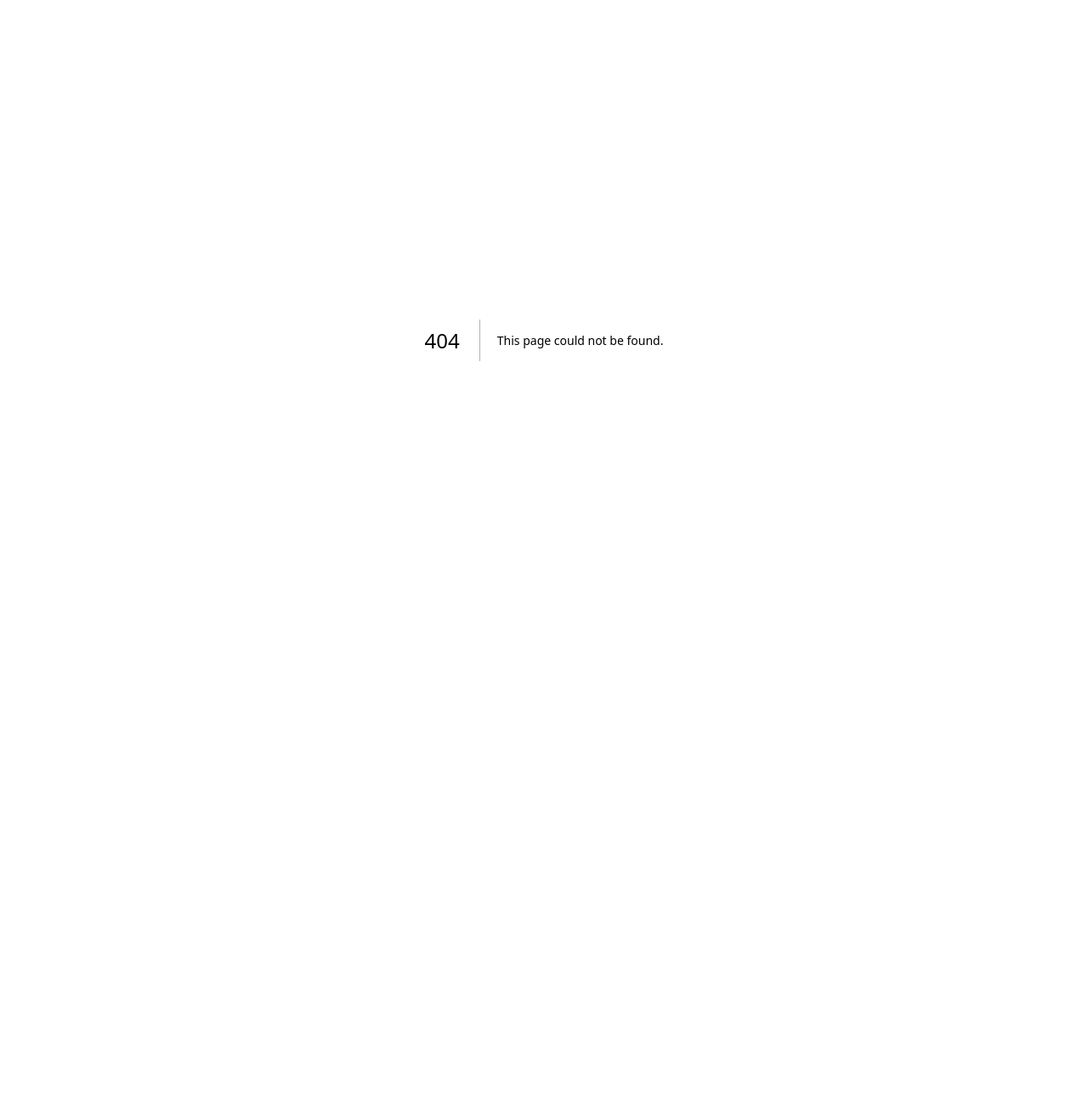
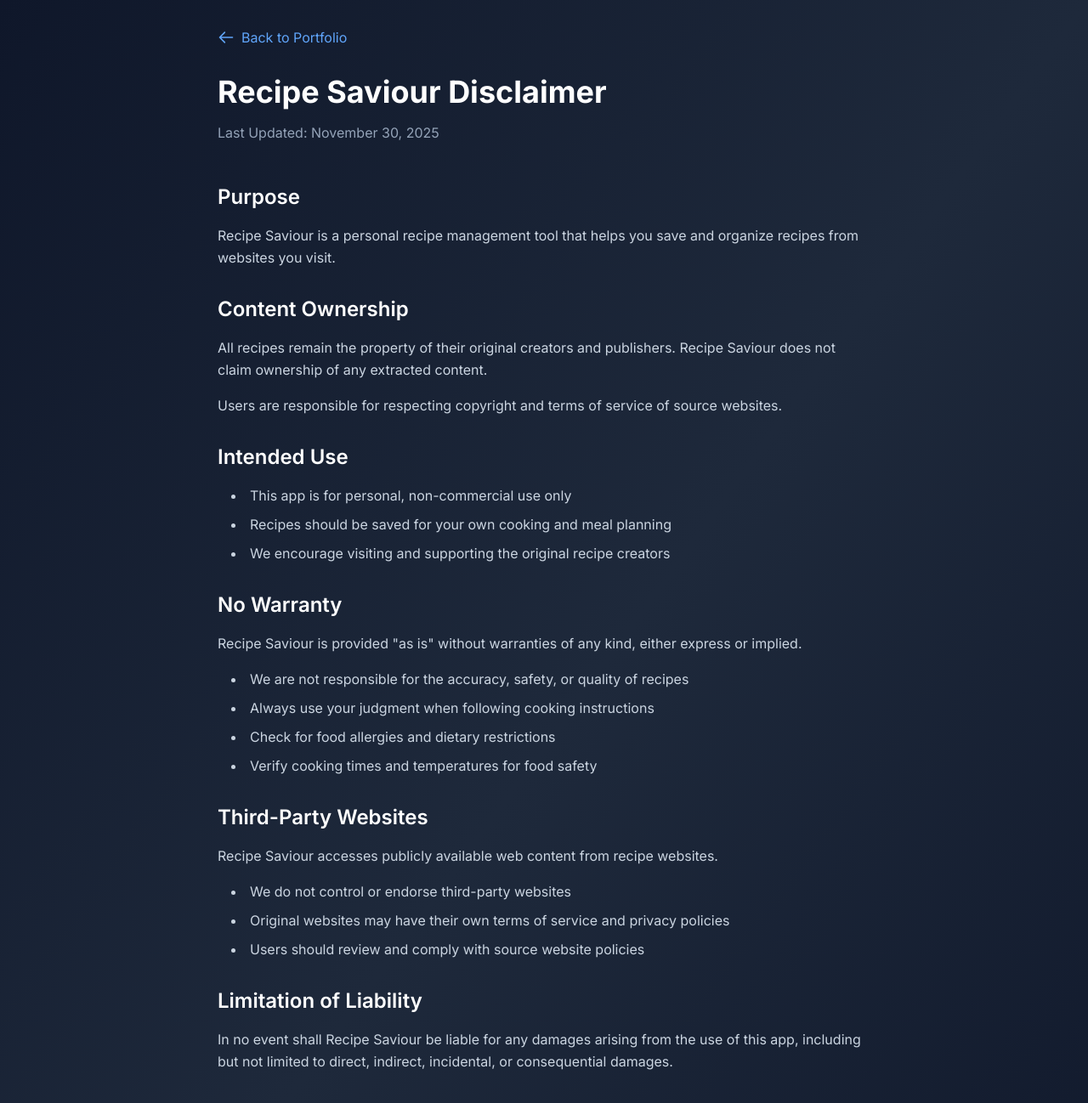
Before and after one commit to JamieNudge/jmclarenscripts, a Next.js app: page /disclaimer/recipe-saviour in a window 1280 px wide. Before the commit this address had no page. Shown: the top 1298 px of the page at 85% size. Before the commit the page ends 800 px from the top, so only its background shows below. Built offline with nearby package versions, Linux system fonts and the light colour scheme.

Commit message:
Add Recipe Saviour disclaimer page
- Created disclaimer page at /disclaimer/recipe-saviour
- Added disclaimerUrl to App type interface
- Added Disclaimer button to app detail modal
- Updated Recipe Saviour app data with disclaimer URL
- Covers content ownership, intended use, no warranty, liability

```diff
--- /dev/null
+++ b/app/disclaimer/recipe-saviour/page.tsx
@@ -0,0 +1,144 @@
+export default function RecipeSaviourDisclaimer() {
+  return (
+    <div className="min-h-screen bg-gradient-to-br from-slate-900 via-slate-800 to-slate-900 text-white p-8">
+      <div className="max-w-3xl mx-auto">
+        {/* Back to Portfolio Button */}
+        <a
+          href="/"
+          className="inline-flex items-center gap-2 text-blue-400 hover:text-blue-300 mb-8 transition-colors"
+        >
+          <svg
+            className="w-5 h-5"
+            fill="none"
+            stroke="currentColor"
+            viewBox="0 0 24 24"
+          >
+            <path
+              strokeLinecap="round"
+              strokeLinejoin="round"
+              strokeWidth={2}
+              d="M10 19l-7-7m0 0l7-7m-7 7h18"
+            />
+          </svg>
+          Back to Portfolio
+        </a>
+
+        {/* Header */}
+        <div className="mb-12">
+          <h1 className="text-4xl font-bold mb-4">Recipe Saviour Disclaimer</h1>
+          <p className="text-slate-400">Last Updated: November 30, 2025</p>
+        </div>
+
+        {/* Content */}
+        <div className="space-y-8 text-slate-300 leading-relaxed">
+          <section>
+            <h2 className="text-2xl font-semibold text-white mb-4">Purpose</h2>
+            <p>
+              Recipe Saviour is a personal recipe management tool that helps you save and
+              organize recipes from websites you visit.
+            </p>
+          </section>
+
+          <section>
+            <h2 className="text-2xl font-semibold text-white mb-4">Content Ownership</h2>
+            <p className="mb-4">
+              All recipes remain the property of their original creators and publishers.
+              Recipe Saviour does not claim ownership of any extracted content.
+            </p>
+            <p>
+              Users are responsible for respecting copyright and terms of service of source websites.
+            </p>
+          </section>
+
+          <section>
+            <h2 className="text-2xl font-semibold text-white mb-4">Intended Use</h2>
+            <ul className="list-disc list-inside space-y-2 ml-4">
+              <li>This app is for personal, non-commercial use only</li>
+              <li>Recipes should be saved for your own cooking and meal planning</li>
+              <li>We encourage visiting and supporting the original recipe creators</li>
+            </ul>
+          </section>
+
+          <section>
+            <h2 className="text-2xl font-semibold text-white mb-4">No Warranty</h2>
+            <p className="mb-4">
+              Recipe Saviour is provided &quot;as is&quot; without warranties of any kind,
+              either express or implied.
+            </p>
+            <ul className="list-disc list-inside space-y-2 ml-4">
+              <li>We are not responsible for the accuracy, safety, or quality of recipes</li>
+              <li>Always use your judgment when following cooking instructions</li>
+              <li>Check for food allergies and dietary restrictions</li>
+              <li>Verify cooking times and temperatures for food safety</li>
+            </ul>
+          </section>
+
+          <section>
+            <h2 className="text-2xl font-semibold text-white mb-4">Third-Party Websites</h2>
+            <p className="mb-4">
+              Recipe Saviour accesses publicly available web content from recipe websites.
+            </p>
+            <ul className="list-disc list-inside space-y-2 ml-4">
+              <li>We do not control or endorse third-party websites</li>
+              <li>Original websites may have their own terms of service and privacy policies</li>
+              <li>Users should review and comply with source website policies</li>
+            </ul>
+          </section>
+
+          <section>
+            <h2 className="text-2xl font-semibold text-white mb-4">Limitation of Liability</h2>
+            <p>
+              In no event shall Recipe Saviour be liable for any damages arising from the
+              use of this app, including but not limited to direct, indirect, incidental,
+              or consequential damages.
+            </p>
+          </section>
+
+          <section>
+            <h2 className="text-2xl font-semibold text-white mb-4">Your Responsibility</h2>
+            <p>
+              By using Recipe Saviour, you agree to:
+            </p>
+            <ul className="list-disc list-inside space-y-2 ml-4 mt-4">
+              <li>Use the app responsibly and legally</li>
+              <li>Respect the intellectual property rights of recipe creators</li>
+              <li>Not use extracted content for commercial purposes</li>
+              <li>Comply with all applicable laws and regulations</li>
+            </ul>
+          </section>
+
+          <section>
+            <h2 className="text-2xl font-semibold text-white mb-4">Contact</h2>
+            <p>
+              If you have questions about this disclaimer, please contact us through
+              the portfolio website.
+            </p>
+          </section>
+        </div>
+
+        {/* Back to Top Button */}
+        <div className="mt-12 pt-8 border-t border-slate-700">
+          <a
+            href="/"
+            className="inline-flex items-center gap-2 text-blue-400 hover:text-blue-300 transition-colors"
+          >
+            <svg
+              className="w-5 h-5"
+              fill="none"
+              stroke="currentColor"
+              viewBox="0 0 24 24"
+            >
+              <path
+                strokeLinecap="round"
+                strokeLinejoin="round"
+                strokeWidth={2}
+                d="M10 19l-7-7m0 0l7-7m-7 7h18"
+              />
+            </svg>
+            Back to Portfolio
+          </a>
+        </div>
+      </div>
+    </div>
+  );
+}
--- a/components/AppDetailModal.tsx
+++ b/components/AppDetailModal.tsx
@@ -159,6 +159,14 @@
                   Privacy Policy
                 </a>
               )}
+              {app.disclaimerUrl && (
+                <a
+                  href={app.disclaimerUrl}
+                  className="px-8 py-4 border border-gray-300 dark:border-gray-700 rounded-full font-semibold text-gray-900 dark:text-white bg-white/80 dark:bg-gray-900/60 hover:bg-white dark:hover:bg-gray-800 transition-colors"
+                >
+                  Disclaimer
+                </a>
+              )}
               {app.contentRatingUrl && (
                 <a
                   href={app.contentRatingUrl}
--- a/lib/apps-data.ts
+++ b/lib/apps-data.ts
@@ -167,5 +167,6 @@
     platform: 'iOS',
     status: 'beta',
     privacyUrl: '/privacy/recipe-saviour',
+    disclaimerUrl: '/disclaimer/recipe-saviour',
   },
 ];
--- a/types/app.ts
+++ b/types/app.ts
@@ -11,6 +11,7 @@
   websiteUrl?: string;
   supportUrl?: string;
   privacyUrl?: string;
+  disclaimerUrl?: string;
   contentRatingUrl?: string;
   accessibilityUrl?: string;
   platform: 'iOS' | 'macOS' | 'Web' | 'Cross-platform';
```
